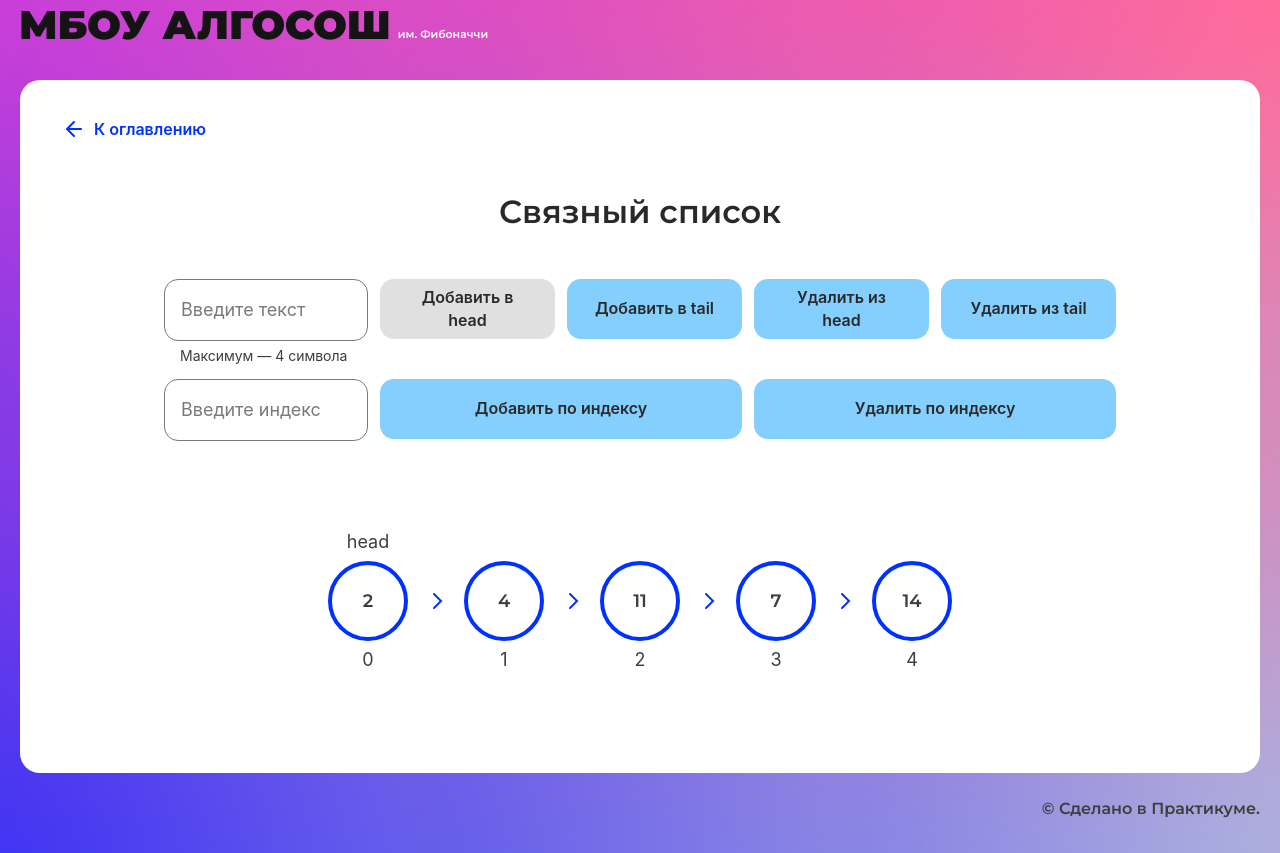
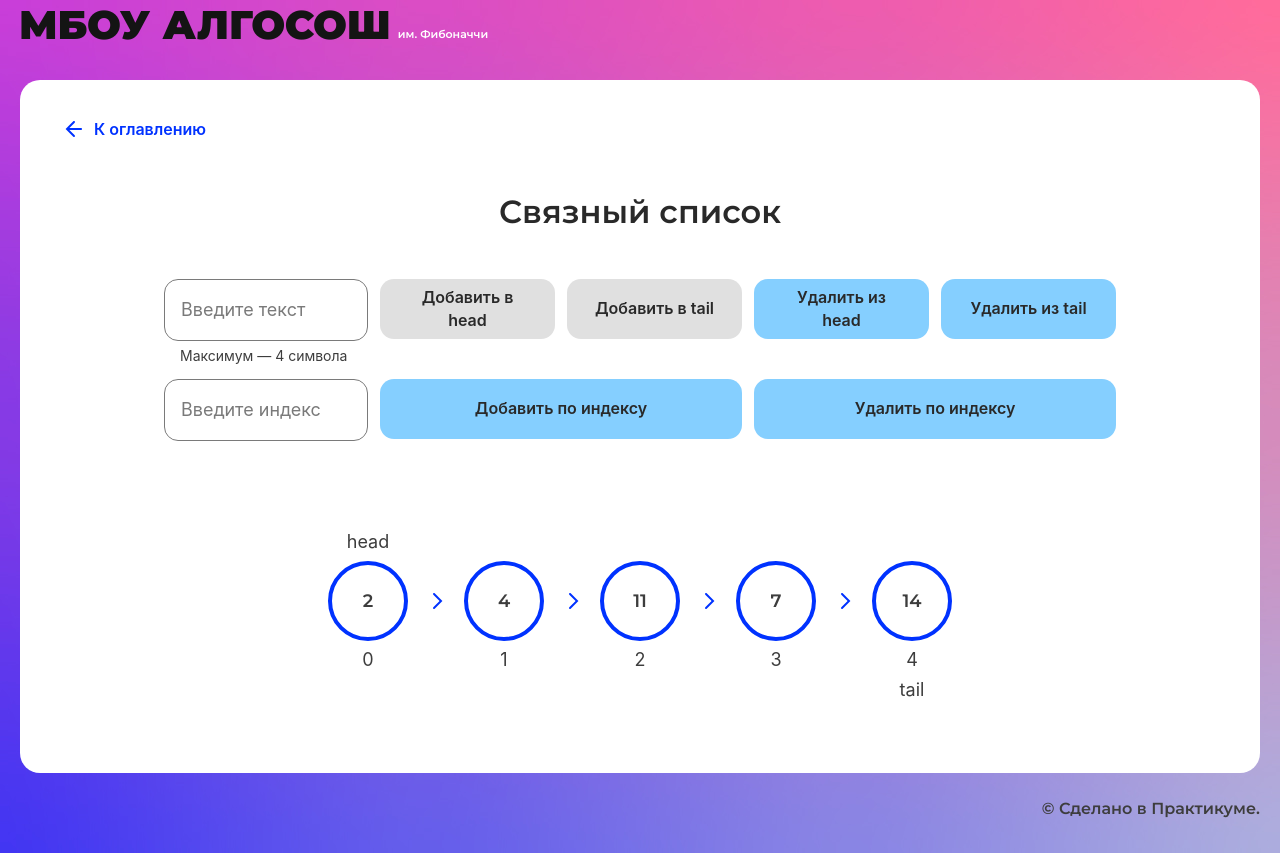
Before and after one commit to AvaveryU/algorithms, a React (Create React App) app: page /list in a window 1280 px wide. Built offline with nearby package versions, Linux system fonts and the light colour scheme.

Commit message:
list-page - добавление элемента в конец списка

```diff
--- a/src/components/list-page/list-page.tsx
+++ b/src/components/list-page/list-page.tsx
@@ -29,17 +29,19 @@ export const ListPage: React.FC = () => {
   };
   const initArray = randomArr();
   const [isValues, setValues] =
-    useState<{ element: any; color: ElementStates; isHeadAdd?: boolean; topCircle?: any }[]>(initArray);
+    useState<{ element: any; color: ElementStates; isHeadAdd?: boolean; isTailAdd?: boolean; topCircle?: any }[]>(
+      initArray
+    );
 
   const handleChange = async (event: React.ChangeEvent<HTMLInputElement>) => {
     setInputValue(event.target.value);
   };
 
-  const addElementHead = async () => {
+  const addElement = async (event: React.MouseEvent<HTMLButtonElement, MouseEvent>) => {
     setFlag(true);
     setInputValue("");
     const arr = [...isValues];
-    list.print();
+    if (event.currentTarget.name === "head") {
       list.insertAt(inputValue, 0); // добавление элемента в начало списка
       const head = list.getIndex(0);
       list.print();
@@ -51,7 +53,6 @@ export const ListPage: React.FC = () => {
           element: head ? head : inputValue,
         },
       };
-
       setValues([...arr]);
       await new Promise((resolve) => setTimeout(resolve, SHORT_DELAY_IN_MS));
       //указываем ключи для скрытия добавляемого элемента визуально (topCircle)
@@ -68,6 +69,38 @@ export const ListPage: React.FC = () => {
       setValues([...arr]);
       await new Promise((resolve) => setTimeout(resolve, SHORT_DELAY_IN_MS));
       arr[0].color = ElementStates.Default; //возвращаем стандартный цвет нового 0го элемента
+    }
+    //если нажали на кнопку добавить в tail
+    else if (event.currentTarget.name === "tail") {
+      let index = arr.length - 1;
+      list.insertAt(inputValue, index); // добавление элемента в конец списка
+      const tail = list.getIndex(index);
+      list.print();
+      //последний элемент в списке
+      arr[index] = {
+        ...arr[index],
+        isTailAdd: true,
+        topCircle: {
+          element: tail ? tail : inputValue,
+        },
+      };
+      setValues([...arr]);
+      await new Promise((resolve) => setTimeout(resolve, SHORT_DELAY_IN_MS));
+      //указываем ключи для скрытия добавляемого элемента визуально (topCircle)
+      arr[index] = {
+        ...arr[index],
+        isTailAdd: false,
+        topCircle: null,
+      };
+      //новый элемент в начале очереди
+      arr.push({
+        element: tail ? tail : inputValue,
+        color: ElementStates.Modified,
+      });
+      setValues([...arr]);
+      await new Promise((resolve) => setTimeout(resolve, SHORT_DELAY_IN_MS));
+      arr[index + 1].color = ElementStates.Default; //возвращаем стандартный цвет нового 0го элемента
+    }
     setFlag(false);
     setInputValue("");
   };
@@ -88,11 +121,21 @@ export const ListPage: React.FC = () => {
           text="Добавить в head"
           linkedList="small"
           extraClass={styles.button}
-          onClick={addElementHead}
+          onClick={(event) => addElement(event)}
+          name={`head`}
           isLoader={!flag ? false : true}
           disabled={inputValue ? false : true}
         />
-        <Button text="Добавить в tail" linkedList="small" extraClass={styles.button} />
+        <Button
+          text="Добавить в tail"
+          linkedList="small"
+          extraClass={styles.button}
+          onClick={(event) => addElement(event)}
+          name={`tail`}
+          value={inputValue || ""}
+          isLoader={!flag ? false : true}
+          disabled={inputValue ? false : true}
+        />
         <Button text="Удалить из head" linkedList="small" extraClass={styles.button} />
         <Button text="Удалить из tail" linkedList="small" extraClass={styles.button} />
         <Input placeholder="Введите индекс" type="text" extraClass={styles.frame} maxLength={1} />
@@ -109,12 +152,23 @@ export const ListPage: React.FC = () => {
                 state={item.color}
                 index={index}
                 head={index === 0 && !item.isHeadAdd ? "head" : ""}
-                //tail={item.tail}
+                tail={index === isValues.length - 1 && !item.isTailAdd ? "tail" : ""}
               />
               {index !== isValues.length - 1 ? (
                 <ArrowIcon fill={item.color === ElementStates.Changing ? "#D252E1" : "#0032FF"} />
               ) : null}
+              {/* если сработал флаг добавления в начало списка */}
               {item.isHeadAdd && (
+                <Circle
+                  isSmall
+                  letter={`${item.topCircle.element}`}
+                  key={id}
+                  state={ElementStates.Changing}
+                  extraClass={styles.top}
+                />
+              )}
+              {/* если сработал флаг добавления в конец списка */}
+              {item.isTailAdd && (
                 <Circle
                   isSmall
                   letter={`${item.topCircle.element}`}
```
Lines whose indentation alone changed are shown as unchanged.
